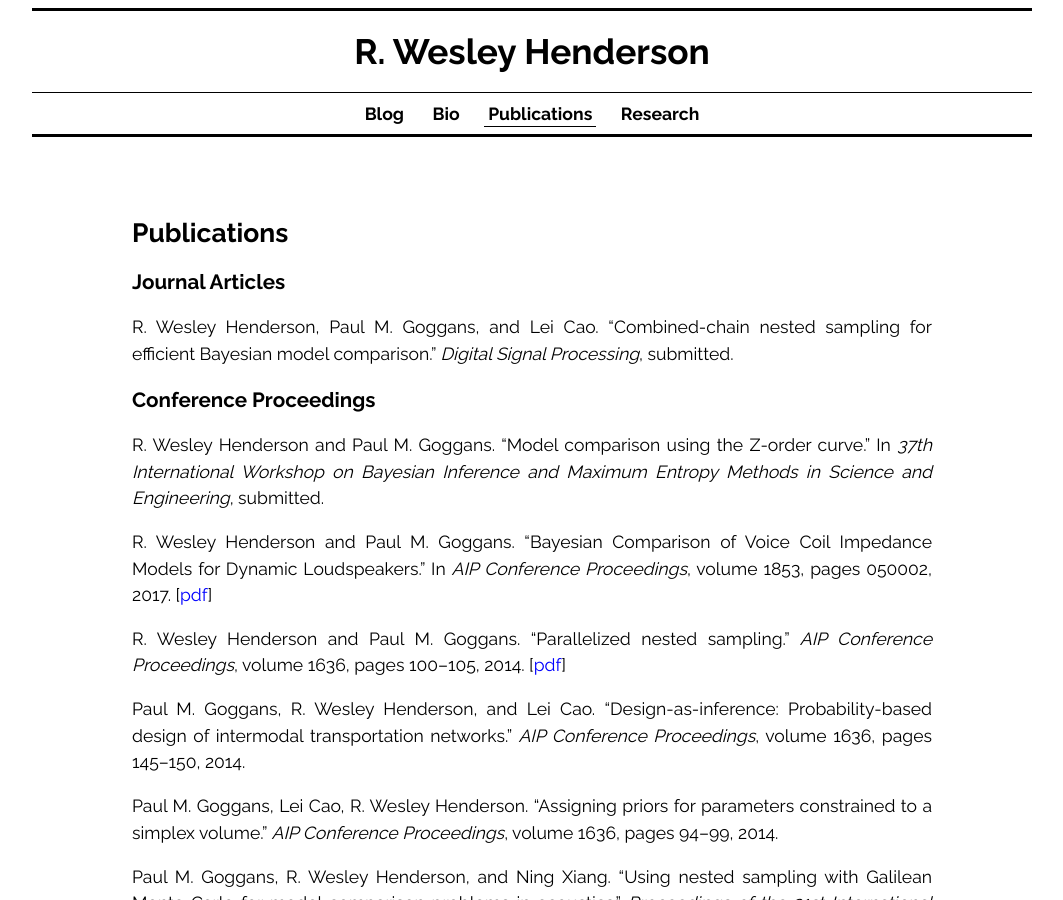
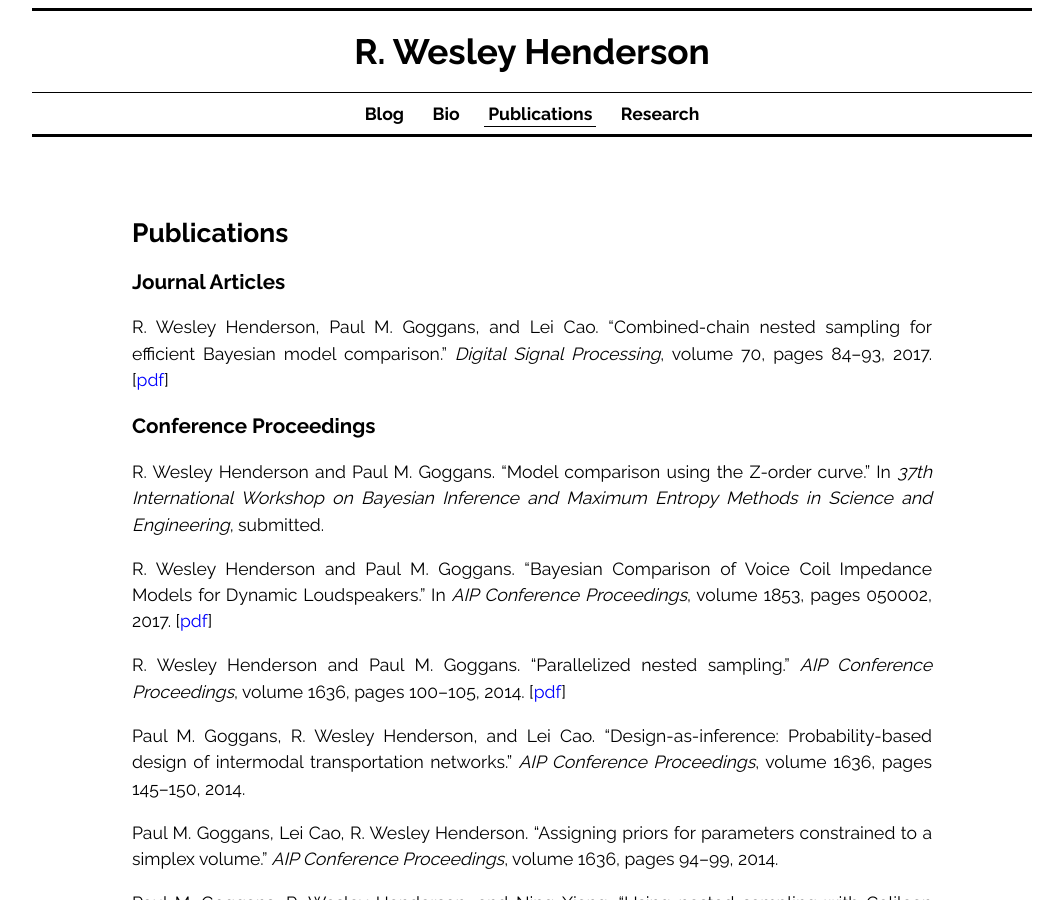
Before and after one commit to rwhender/rwhender.github.io, a Jekyll site: the page built from publications.md, in a window 1280 px wide and 900 px high. Shown: the whole window, without its empty margins (108-1171 px from the left). Built offline with Jekyll 4.4.1, drawn with Linux system fonts in a browser that asks for light colours.

Commit message:
Updated parallel nested sampling publication listing, added pdf

```diff
--- a/publications.md
+++ b/publications.md
@@ -6,7 +6,7 @@ permalink: /publications/
 
 ### Journal Articles ###
 
-R. Wesley Henderson, Paul M. Goggans, and Lei Cao. "Combined-chain nested sampling for efficient Bayesian model comparison." *Digital Signal Processing*, submitted.
+R. Wesley Henderson, Paul M. Goggans, and Lei Cao. "Combined-chain nested sampling for efficient Bayesian model comparison." *Digital Signal Processing*, volume 70, pages 84–93, 2017. [[pdf]({{'/pdfs/henderson goggans cao parallel nested sampling elsevier dsp.pdf' | prepend: site.baseurl }})]
 
 ### Conference Proceedings ###
 
```
Also changed, not shown: 1 other file.
